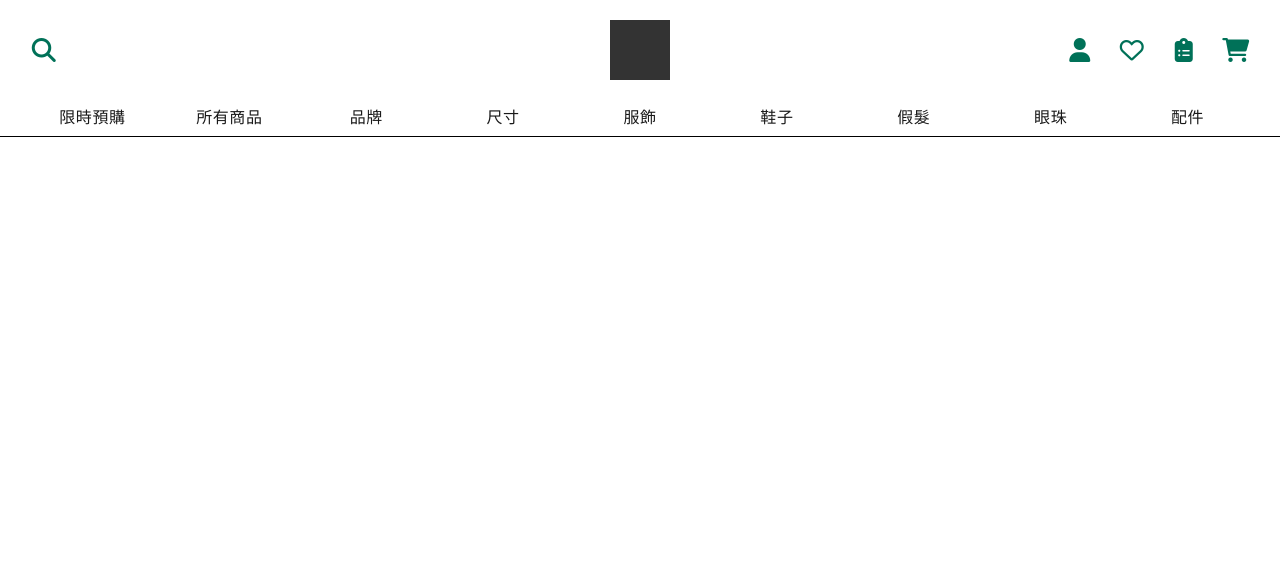
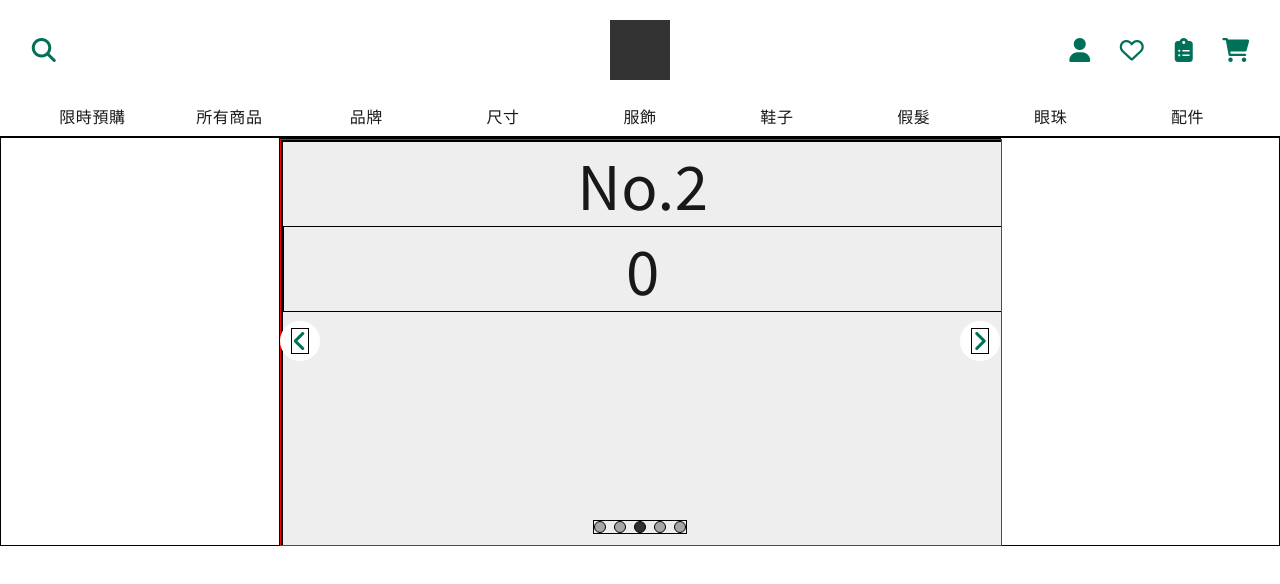
Before and after one commit to and535014/ca-shop, a Vue app: page / in a window 1280 px wide. Shown: the top 584 px of the page. Built offline with nearby package versions, Linux system fonts and the light colour scheme.

Commit message:
製作首頁 banner 換場效果並連結 counter

```diff
--- a/src/assets/scss/main.scss
+++ b/src/assets/scss/main.scss
@@ -155,7 +155,6 @@ textarea{
 
 //page ---------------
 .page{
-    padding-top: 140px;
 }
 //section ---------------
 .section{
--- a/src/components/NavComp.vue
+++ b/src/components/NavComp.vue
@@ -6,7 +6,7 @@ header.header
                 .search-icon.btn.btn-l.btn-icon
                     i(class="fa-solid fa-magnifying-glass")
             .logo-wrap
-                .logo
+                router-link.logo(to="/")
             .icons-wrap
                 a.btn.btn-l.btn-icon(href="#")
                     i(class="fa-solid fa-user")
--- a/src/views/HomeView.vue
+++ b/src/views/HomeView.vue
@@ -1,12 +1,261 @@
 <template lang="pug">
+.page.page-home
+  //- .test
+    p total: {{ num }}, current: {{ currentNum }} %: {{currentP}}
+  .banner-wrap
+    .banner
+      ul.viewport
+        li.item(v-for="i in num" :class="itemClass(i)" @click="getLeft($event)")
+          a.link No.{{ i-1 }}
+            p {{ (i-1)-currentNum}}
+      .ctrl.ctrl-l.btn.btn-l.btn-icon(@click="switchLeft")
+        i(class="fa-solid fa-angle-left")
+      .ctrl.ctrl-r.btn.btn-l.btn-icon(@click="switchRight")
+        i(class="fa-solid fa-angle-right")
+      .counter-wrap
+        .counter(
+          v-for='i in num'
+          :class='[counterClass(i), {active: i-1==currentNum%5}]')
+
 
 </template>
 
 <script>
 export default {
   name: 'HomeView',
-  components: {
+  created(){
+  },
+  data(){
+    return {
+      num: 5,
+      currentNum: 2,
+      timer: null
+    }
+  },
+  computed: {
+    currentP(){
+      return this.currentNum%this.num
+    }
+  },
+  methods: {
+    itemClass(id){
+      return 'item-'+(id-1)
+    },
+    counterClass(id){
+      return 'counter-'+(id-1)
+    },
+    switchLeft(){
+      clearTimeout(this.timer)
+      this.timer = setTimeout(()=>{
+        if(this.currentNum < this.num){
+          this.currentNum++
+        }else{
+          this.currentNum = 1
+        }
 
+        for (var i =0; i<this.num; i++){
+          let target = document.getElementsByClassName('item')[i]
+          let span = target.clientWidth
+          let delta = i - this.currentNum
+          let newLeft = 0
+
+          if(Math.abs(delta)<2){
+            newLeft = span*delta
+            target.style.cssText = `
+              transform: translate3d(${newLeft}px, 0, 0);
+              visibility: visible;
+              opacity: 1;
+              transition: 0.5s;
+            `
+          }else if(Math.abs(delta)==2){
+            newLeft = span*delta
+            target.style.cssText = `
+              transform: translate3d(${newLeft}px, 0, 0);
+              visibility: hidden;
+              opacity: 0;
+              transition: 0.5s;
+            `
+          }else if(Math.abs(delta) == 3){
+            if(delta > 0){
+              newLeft = -span*(5-Math.abs(delta))
+            }else if(delta < 0){
+              newLeft = span*(5-Math.abs(delta))
+            }
+            target.style.cssText = `
+              transform: translate3d(${newLeft}px, 0, 0);
+              visibility: hidden;
+              opacity: 0;
+              transition: 0.5s;
+            `
+          }else if(Math.abs(delta) >= 4){
+            if(delta > 0){
+              newLeft = -span*(5-Math.abs(delta))
+            }else if(delta < 0){
+              newLeft = span*(5-Math.abs(delta))
+            }
+            target.style.cssText = `
+              transform: translate3d(${newLeft}px, 0, 0);
+              visibility: visible;
+              opacity: 1;
+              transition: 0.5s;
+            `
+          }
+        }
+      },300)
+
+    },
+    switchRight(){
+      clearTimeout(this.timer)
+      this.timer=setTimeout(()=>{
+        if(this.currentNum > 0){
+          this.currentNum--
+        }else{
+          this.currentNum = 4
+        }
+
+        for (var i =0; i<this.num; i++){
+          let target = document.getElementsByClassName('item')[i]
+          let span = target.clientWidth
+          let delta = i - this.currentNum
+          let newLeft = 0
+
+          if(Math.abs(delta)<2){
+            newLeft = span*delta
+            target.style.cssText = `
+              transform: translate3d(${newLeft}px, 0, 0);
+              visibility: visible;
+              opacity: 1;
+              transition: 0.5s;
+            `
+          }else if(Math.abs(delta)==2){
+            newLeft = span*delta
+            target.style.cssText = `
+              transform: translate3d(${newLeft}px, 0, 0);
+              visibility: hidden;
+              opacity: 0;
+              transition: 0.5s;
+            `
+          }else if(Math.abs(delta) == 3){
+            if(delta > 0){
+              newLeft = -span*(5-Math.abs(delta))
+            }else if(delta < 0){
+              newLeft = span*(5-Math.abs(delta))
+            }
+            target.style.cssText = `
+              transform: translate3d(${newLeft}px, 0, 0);
+              visibility: hidden;
+              opacity: 0;
+              transition: 0.5s;
+            `
+          }else if(Math.abs(delta) >= 4){
+            if(delta > 0){
+              newLeft = -span*(5-Math.abs(delta))
+            }else if(delta < 0){
+              newLeft = span*(5-Math.abs(delta))
+            }
+            target.style.cssText = `
+              transform: translate3d(${newLeft}px, 0, 0);
+              visibility: visible;
+              opacity: 1;
+              transition: 0.5s;
+            `
+          }
+        }
+      },300)
+    }
   }
 }
 </script>
+
+<style lang="scss">
+.page.page-home{
+  *{
+    border: 1px solid #000;
+  }
+  .test{
+    font-size: 60px;
+  }
+  .banner-wrap{
+    .banner{
+      position: relative;
+      margin: 0 auto;
+      width: 720px;
+      height: 405px;
+      .viewport{
+        width: 720px;
+        height: 405px;
+        border-color: red;
+        position: relative;
+        overflow: hidden;
+        .item{
+          transform: translate3d(0, 0, 0);
+          transform-style: preserve-3d;
+          position: absolute;
+          left: 0;
+          top: 0;
+          @include size(100%);
+
+          .link{
+            display: block;
+            @include size(100%);
+            background-color: #eee;
+            font-size: 60px;
+            p{
+              font-size: 60px;
+            }
+          }
+        }
+
+        @for $i from 0 through 5 {
+          .item-#{$i}{
+            transform: translate3d(#{($i - 2)*720}px, 0, 0);
+            @if $i > 3 {
+              visibility: hidden;
+              opacity: 0;
+            }
+          }
+
+        }
+
+      }
+
+      .ctrl{
+        position: absolute;
+        top: 50%;
+        transform: translateY(-50%);
+        z-index: 10;
+      }
+      .ctrl-l{
+        left: 0;
+      }
+      .ctrl-r{
+        right: 0;
+      }
+
+      .counter-wrap{
+        display: flex;
+        position: absolute;
+        bottom: 10px;
+        left: 50%;
+        transform: translateX(-50%);
+        z-index: 10;
+        .counter{
+          @include size(10px);
+          margin-right: 8px;
+          border-radius: 50%;
+          cursor: pointer;
+          background-color: rgba(black,.3);
+
+          &:last-child{
+            margin-right: 0;
+          }
+
+          &.active{
+            background-color: rgba(black,.8);
+          }
+        }
+      }
+    }
+  }
+}
+</style>
```
